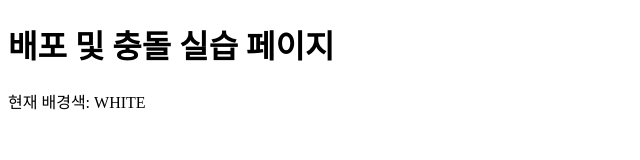
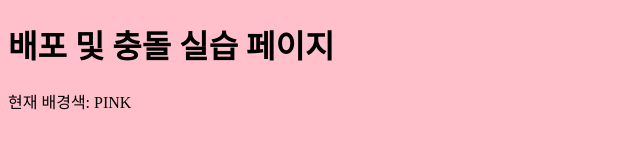
Before and after one commit to holyact/my-hobby, a plain HTML site: page index.html in a window 1280 px wide. Shown: the whole page, without its empty margins (0-640 px from the left). Drawn offline with Linux system fonts and the light colour scheme.

Commit message:
white를 pink로 변경

```diff
--- a/index.html
+++ b/index.html
@@ -1,9 +1,9 @@
 <!DOCTYPE html>
 <html>
 
-<body style="background-color: white;">
+<body style="background-color: pink;">
     <h1>배포 및 충돌 실습 페이지</h1>
-    <p>현재 배경색: WHITE</p>
+    <p>현재 배경색: PINK</p>
 </body>
 
 </html>
```
